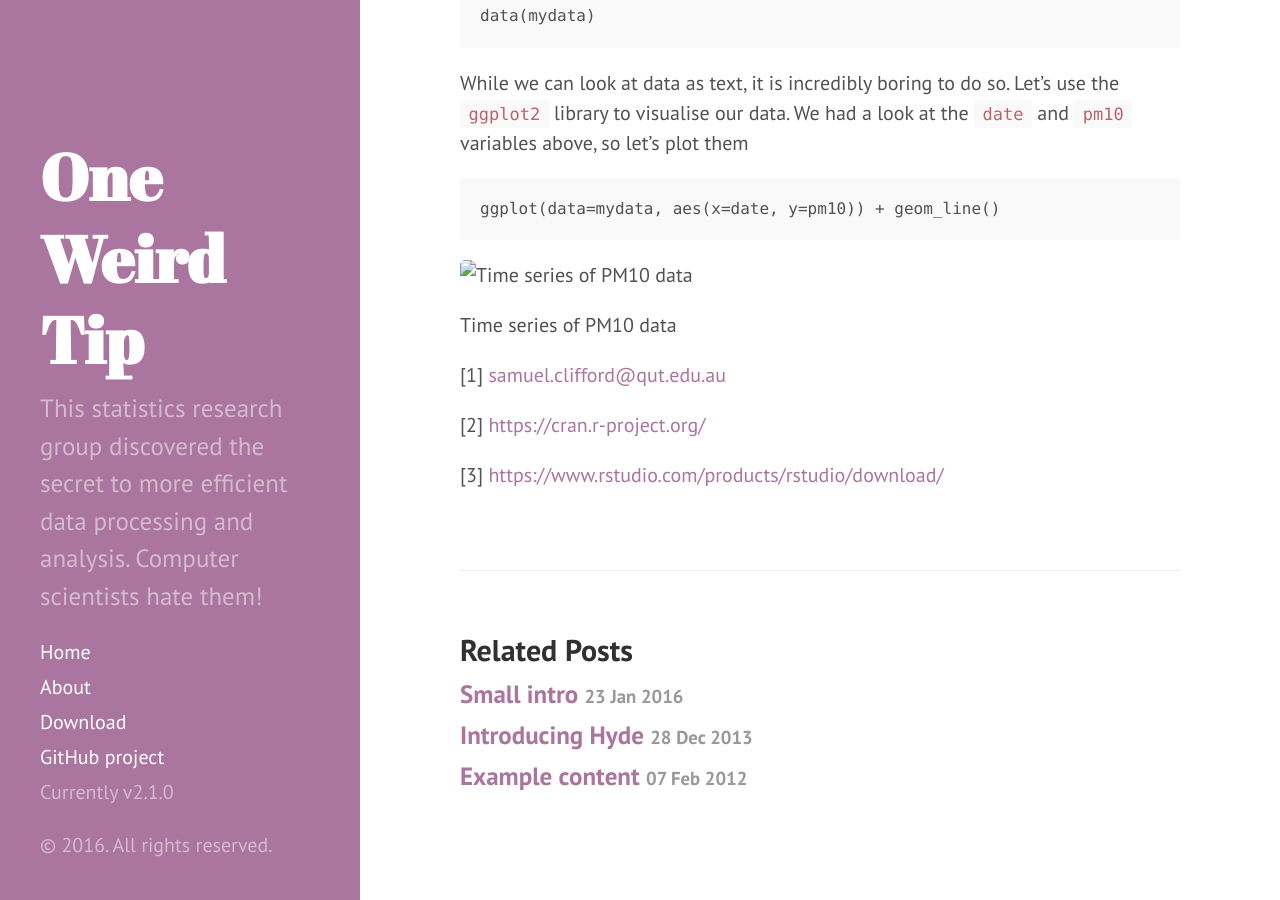
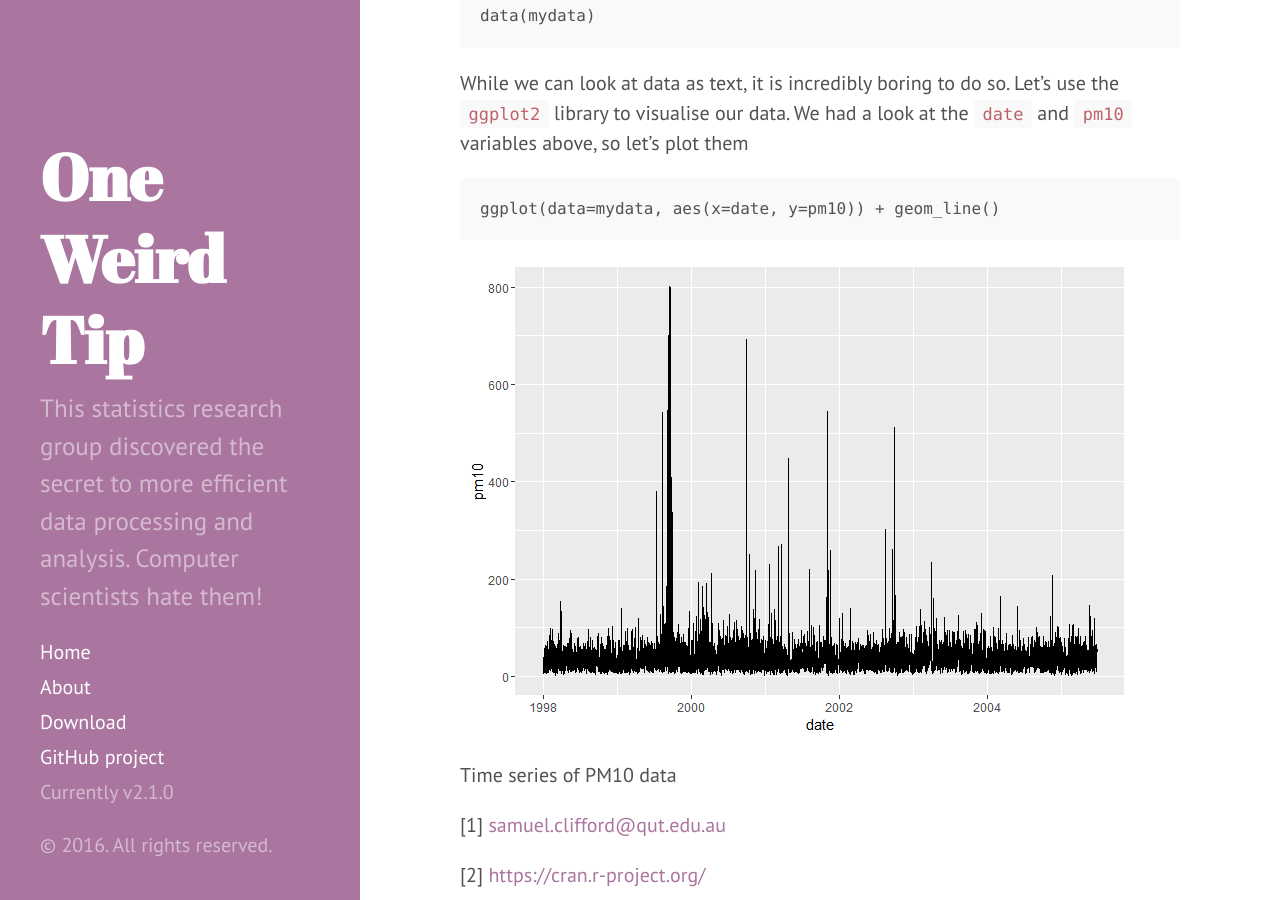
Before and after one commit to bragqut/bragqut.github.io, a Jekyll site: the page built from _posts/2016-01-25-small-intro.md, in a window 1280 px wide and 900 px high, scrolled down 2006 px. Built offline with Jekyll 4.4.1, drawn with Linux system fonts in a browser that asks for light colours; Markdown is read by kramdown in place of the engine named in the settings.

Commit message:
image yet?

````diff
--- a/_posts/2016-01-25-small-intro.md
+++ b/_posts/2016-01-25-small-intro.md
@@ -68,7 +68,7 @@ While we can look at data as text, it is incredibly boring to do so. Let's use t
 ggplot(data=mydata, aes(x=date, y=pm10)) + geom_line()
 ```
 
-<img src="small_files/figure-markdown_github/unnamed-chunk-4-1.png" alt="Time series of PM10 data"  />
+<img src="/assets/small_files/figure-markdown_github/unnamed-chunk-4-1.png" alt="Time series of PM10 data"  />
 <p class="caption">
 Time series of PM10 data
 </p>
````
